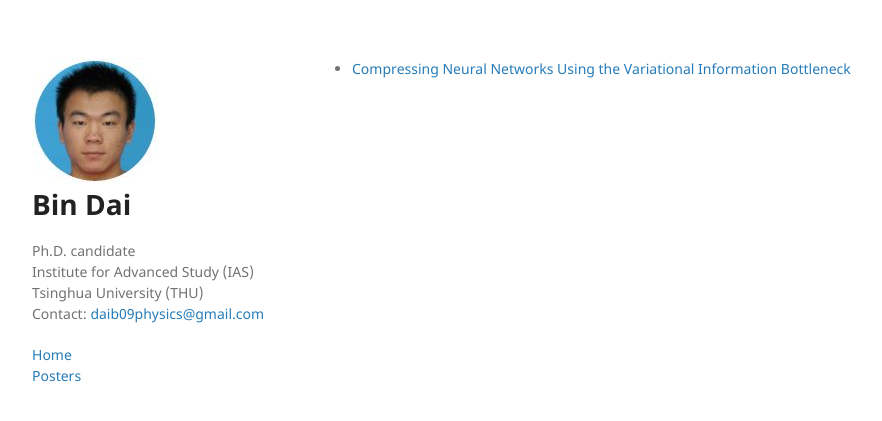
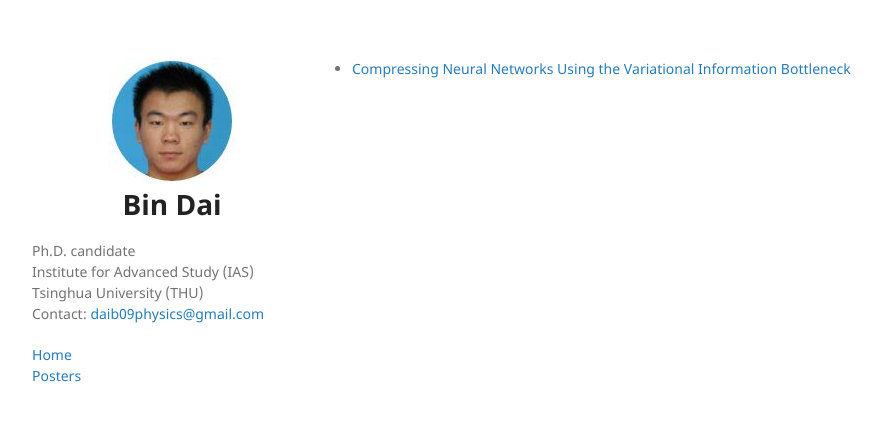
Before and after one commit to daib13/daib13.github.io, a Jekyll site: the page built from index_posters.md, in a window 1280 px wide. Shown: the top 421 px of the page, without its empty margins (26-908 px from the left). Built offline with Jekyll 4.4.1, drawn with Linux system fonts in a browser that asks for light colours.

Commit message:
changed alignment

```diff
--- a/_layouts/default.html
+++ b/_layouts/default.html
@@ -14,7 +14,7 @@
   <body>
     <div class="wrapper">
       <header>
-        <img align="center" src='/images/profile/portrait.jpg'>
+        <div width="100%" align="center"><img src='/images/profile/portrait.jpg'></div>
         <h1 align="center">Bin Dai</h1>
         <p class="nomargin">Ph.D. candidate</p>
         <p class="nomargin">Institute for Advanced Study (IAS)</p>
--- a/_layouts/poster_list.html
+++ b/_layouts/poster_list.html
@@ -14,8 +14,8 @@
   <body>
     <div class="wrapper">
       <header>
-        <img src='/images/profile/portrait.jpg'>
-        <h1>Bin Dai</h1>
+        <div width="100%" align="center"><img src='/images/profile/portrait.jpg'></div>
+        <h1 align="center">Bin Dai</h1>
         <p class="nomargin">Ph.D. candidate</p>
         <p class="nomargin">Institute for Advanced Study (IAS)</p>
         <p class="nomargin">Tsinghua University (THU)</p>
```
